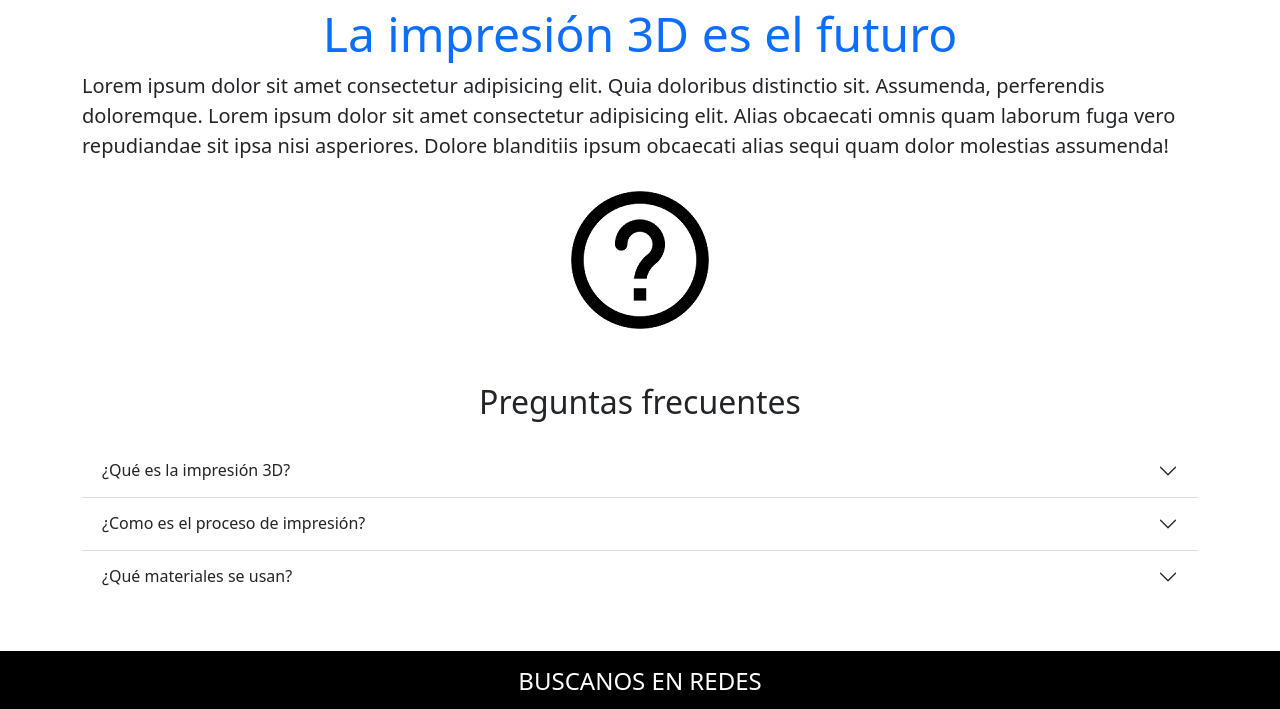
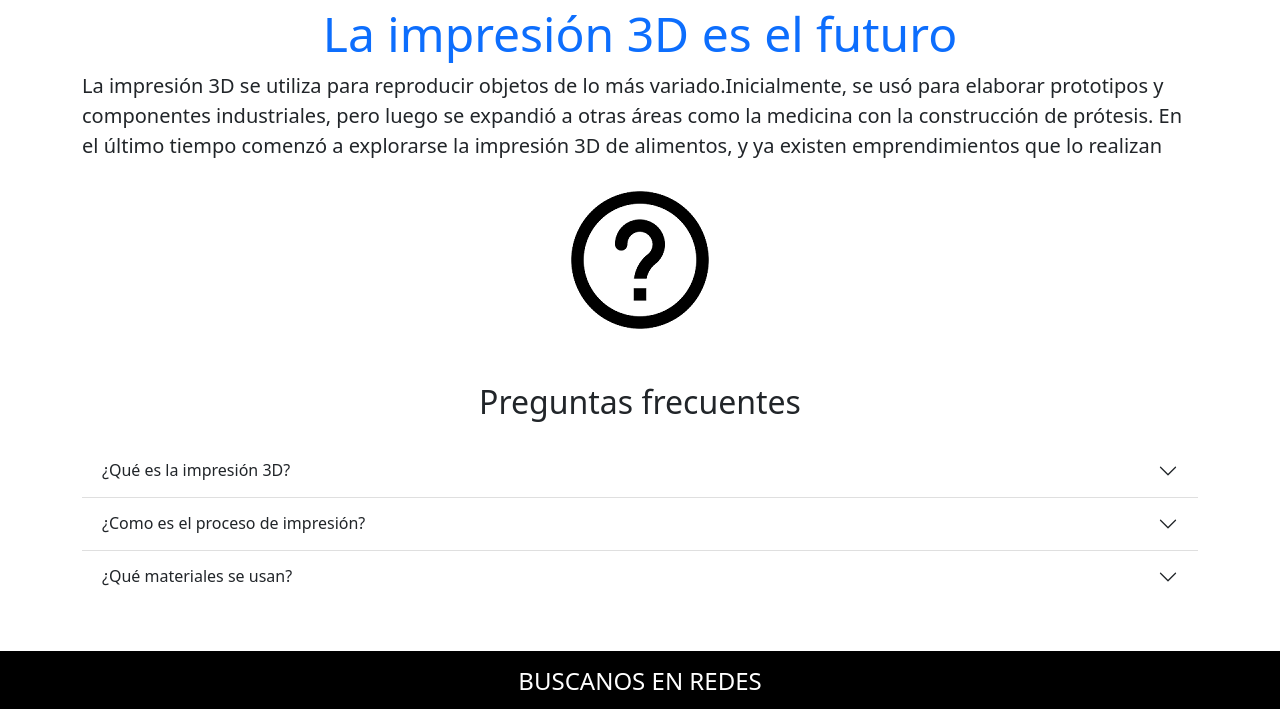
Before and after one commit to sebascardozo/Imagine3d.github.io, a plain HTML site: page index.html in a window 1280 px wide. Shown: the part 1301-2010 px from the top of the page. Drawn offline with nearby package versions, Linux system fonts and the light colour scheme.

Commit message:
Se agrega texto

```diff
--- a/index.html
+++ b/index.html
@@ -135,12 +135,7 @@
               <div class="col-md-12">
                <h4 class="text-center text-primary display-5">La impresión 3D es el futuro </h4>
                <p class="lead ">
-                 Lorem ipsum dolor sit amet consectetur adipisicing elit. Quia
-                 doloribus distinctio sit. Assumenda, perferendis doloremque.
-                 Lorem ipsum dolor sit amet consectetur adipisicing elit. Alias
-                 obcaecati omnis quam laborum fuga vero repudiandae sit ipsa nisi
-                 asperiores. Dolore blanditiis ipsum obcaecati alias sequi quam
-                 dolor molestias assumenda!
+                La impresión 3D se utiliza para reproducir objetos de lo más variado.Inicialmente, se usó para elaborar prototipos y componentes industriales, pero luego se expandió a otras áreas como la medicina con la construcción de prótesis. En el último tiempo comenzó a explorarse la impresión 3D de alimentos, y ya existen emprendimientos que lo realizan
                </p>
              </div>
            </div>
@@ -254,7 +249,7 @@
     </div>
   </div>
   <!-- Wow -->
-<script src="/css/wow.min.js"></script>
+<script src="/js/wow.min.js"></script>
 <script>
    new WOW().init();
 </script>
```
Also changed, not shown: pages/contacto.html (+3 -8 lines), pages/nosotros.html (+1 -1 lines), pages/productos.html (+1 -1 lines), pages/servicios.html (+1 -1 lines), js/wow.min.js (renamed from css/wow.min.js).
